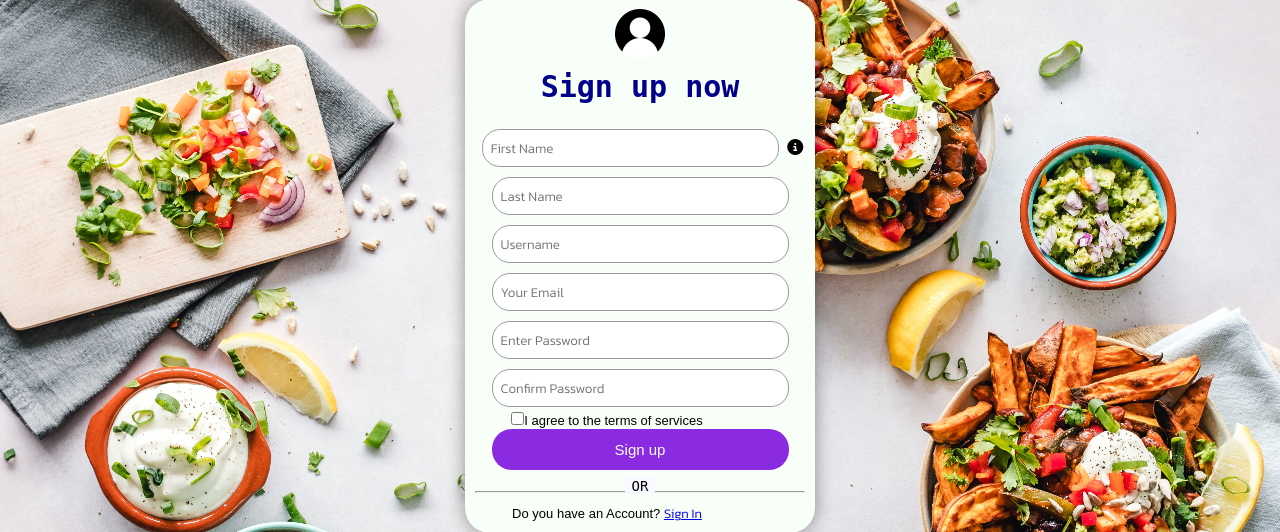
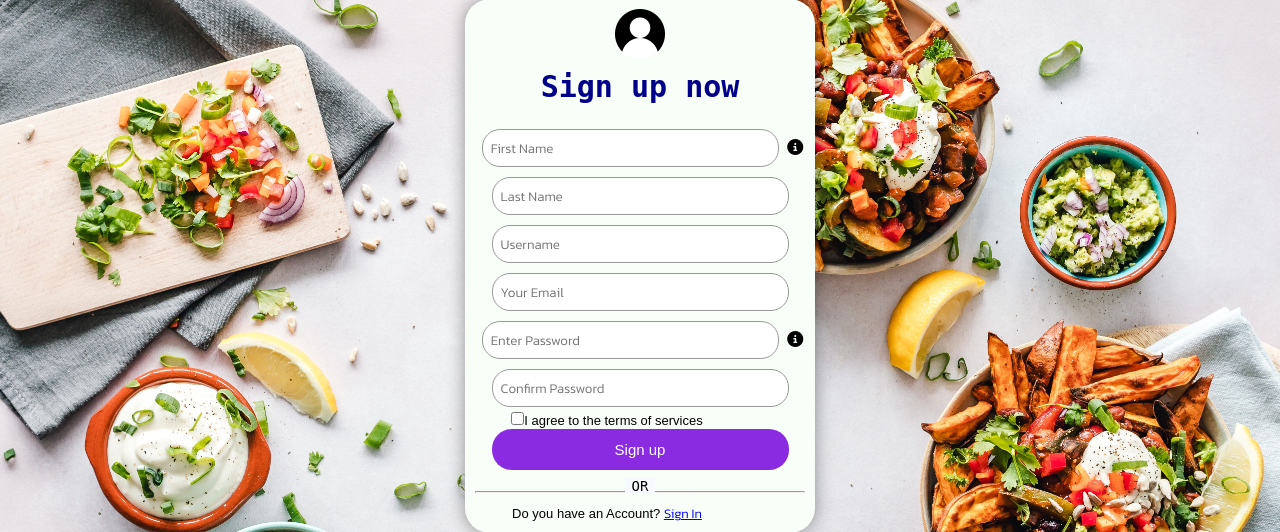
Before and after one commit to Yogesh-satyam/Recipe-Sharing-Website, a Django app: template templates/user/signup.html in a window 1280 px wide. Shown: the part 103-635 px from the top of the page. Run offline with Django 4.2, Linux system fonts and the light colour scheme; the template is opened without the code that fills it, so the values that code supplies are empty; some libraries are stand-ins or nearby versions.

Commit message:
Information icon

```diff
--- a/templates/user/signup.html
+++ b/templates/user/signup.html
@@ -83,8 +83,13 @@
 
       <input type="text" class="input-box" name='last-name' placeholder="Last Name">
       <input type="text" class="input-box" name='username' placeholder="Username" required>
+
       <input type="email" class="input-box" name='email' placeholder="Your Email" required>
+      <div class="flex-between form-group">
       <input type="password" class="input-box" name='password' placeholder="Enter Password" required>
+      <i class="fa-solid fa-circle-info information"></i>
+        <span class="information-message hidden">There should be no numeric character</span>
+      </div>
       <input type="password" class="input-box" name='cnf-password' placeholder="Confirm Password" required>
       <p><span><input type="checkbox" required></span>I agree to the terms of services</p>
       <button type="submit" class="signup-btn">Sign up</button>
```
